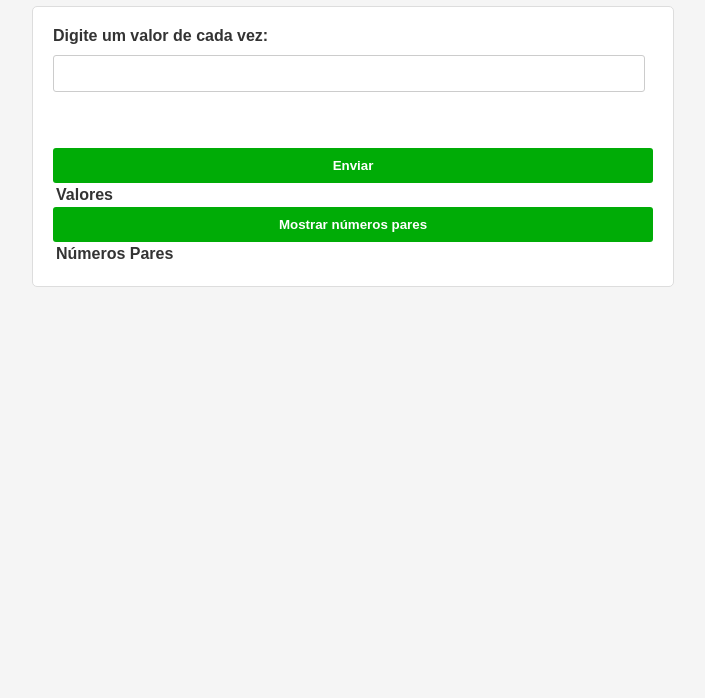
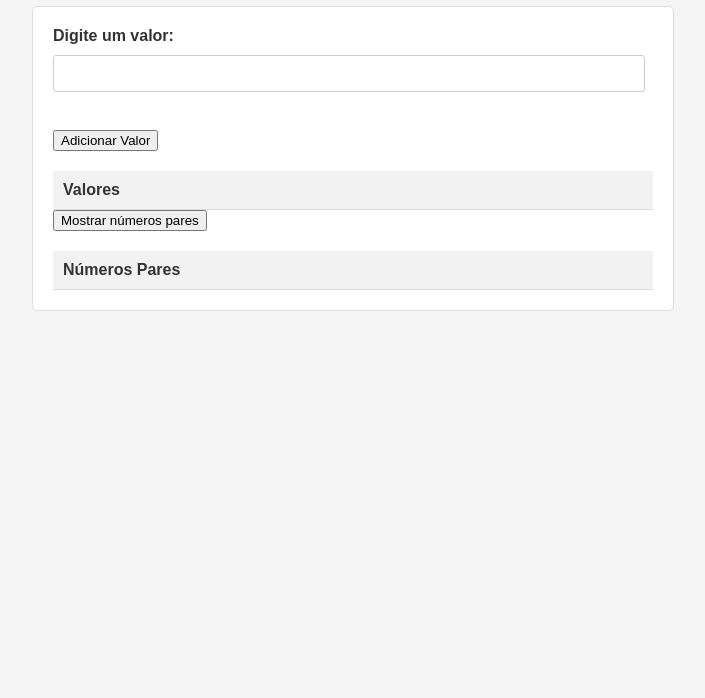
Before and after one commit to dier12421/projeto_mobile_diego, a plain HTML site: page index.html in a window 1280 px wide. Shown: the part 102-800 px from the top of the page, without its empty margins (287-992 px from the left). Drawn offline with Linux system fonts and the light colour scheme.

Commit message:
Add files via upload

```diff
--- a/css/style.css
+++ b/css/style.css
@@ -48,12 +48,34 @@ button[type="submit"] {
   padding: 10px;
   border: none;
   border-radius: 3px;
-  background-color: #00ac06;
+  background-color: #4CAF50;
   color: #fff;
   font-weight: bold;
   cursor: pointer;
 }
 
 button[type="submit"]:hover {
-  background-color: #00ac06;
+  background-color: #3e8e41;
 }
+
+/*Estilos da tabela*/
+
+table {
+  width:100%;
+  border-collapse: collapse;
+  margin-top: 20px;
+}
+
+th,td {
+padding: 10px;
+ text-align: left;
+ border-bottom: 1px solid #ddd;
+}
+
+th {
+ background-color: #f2f2f2;
+}
+
+tbody tr:hover {
+  background-color:#f5f5f5;
+}
--- a/index.html
+++ b/index.html
@@ -7,36 +7,31 @@
 	<link rel="stylesheet" href="css/style.css">
 </head>
 <body>
-	<h1>Trabalhando com Vetores</h1>
+  <h1>Trabalhando com vetores</h1>
   <form id="formulario">
-		<label for="primeiro_numero_inteiro">Digite um valor de cada vez:</label>
-		<input type="text" id="primeiro_numero_inteiro"><br>
-		<br>
-		<button type="submit" id="submit-btn">Enviar</button>
-		<!-- <button type="submit" onclick="executar()">Enviar</button> -->
-		<table id = "tabelaPares">
+    <label for="valor">Digite um valor:</label>
+    <input type="text" id="valor"><br>
+    <button type="button" id="add-btn" onclick="adicionarValor()">Adicionar Valor</button>
+    <table id="tabelaValores">
       <thead>
         <tr>
           <th>Valores</th>
         </tr>
-</head>
+      </thead>
       <tbody>
       </tbody>
     </table>
-	<button type="submit" id="submit-btn">Mostrar números pares</button>
-		<!-- <button type="submit" onclick="executar()">Enviar</button> -->
-		<table id = "tabelaPares">
+    <button type="button" id="par-btn" onclick="mostrarPares()">Mostrar números pares</button>
+    <table id="TabelaPares">
       <thead>
         <tr>
           <th>Números Pares</th>
         </tr>
-		</head>
+      </thead>
       <tbody>
-			<!--Números pares aparecerão aqui-->
       </tbody>
     </table>
   </form>
-
   <script src="js/script.js"></script>
 </body>
 </html>
--- a/js/script.js
+++ b/js/script.js
@@ -22,7 +22,7 @@ function somar() {
   //Realiza a soma do valor que está na variável "primeiro_numero_inteiro" com o valor que está na
   //variável "segundo_numero_inteiro"
   //E a variável "resultado_soma" recebe o valor da soma
-  let resultado_soma = primeiro_numero_inteiro + segundo_numero_inteiro
+  let resultado_soma = primeiro_numero_inteiro + segundo_numero_inteiro;
 
   //Aqui vai escrever no input "resultado_soma" o valor que está armazenado na variável "resultado_soma"
   document.getElementById("resultado_soma").value = resultado_soma;
```
Lines whose indentation alone changed are shown as unchanged.
